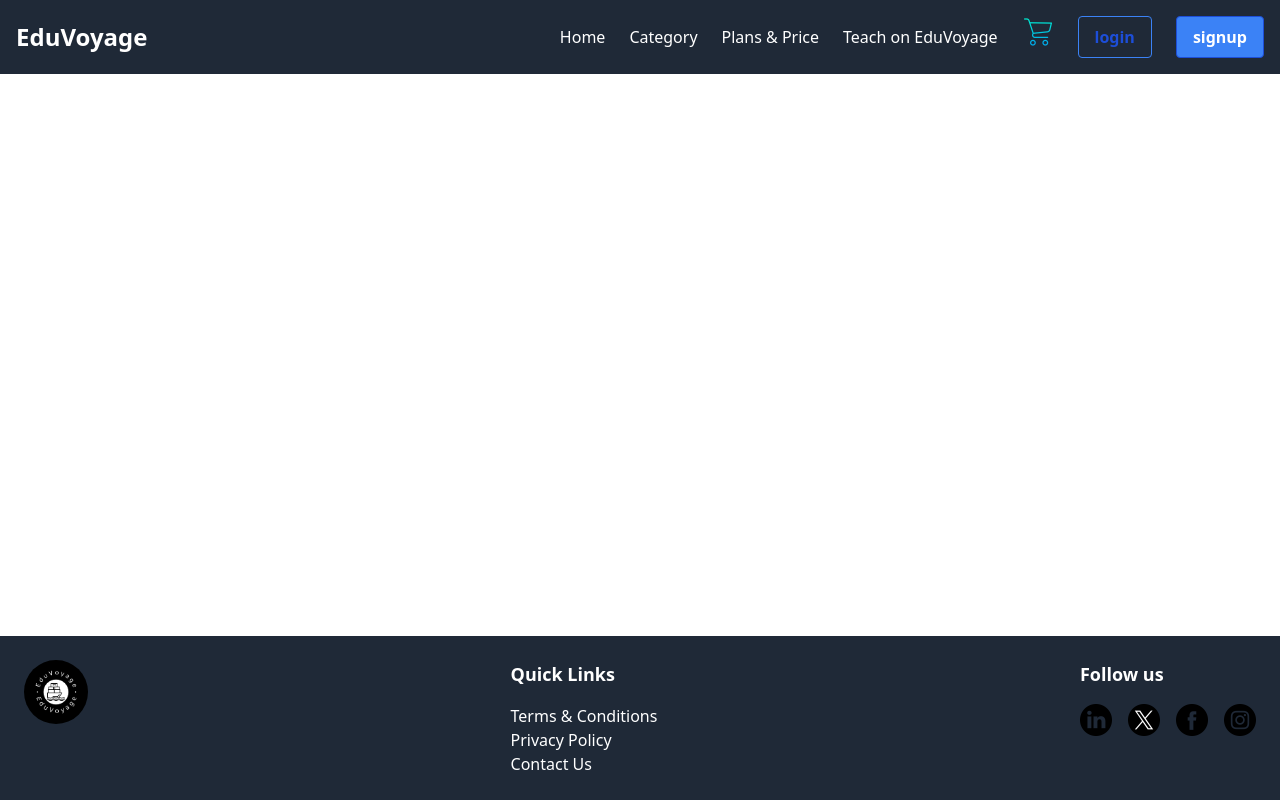
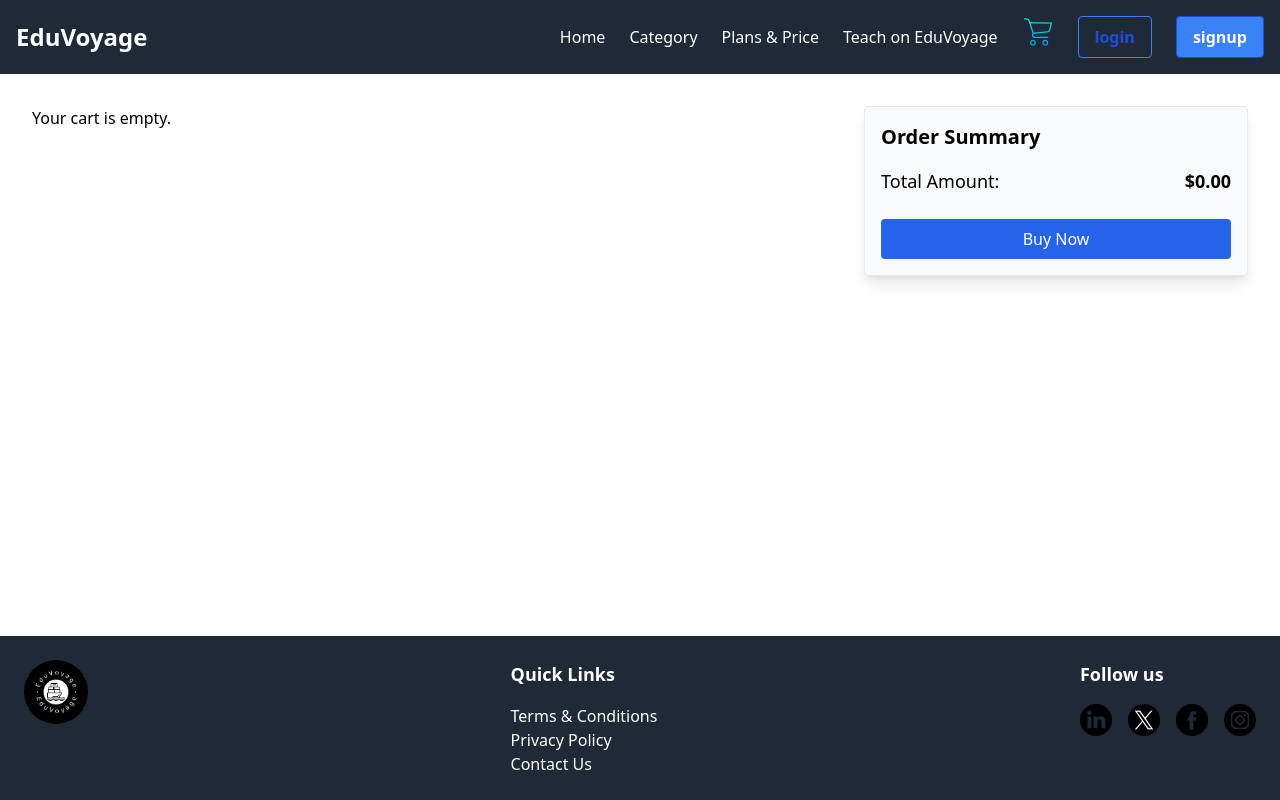
Before and after one commit to Rkhan76/EduVoyage, a React (Vite) app in the folder frontend/: page /cart in a window 1280 px wide. Built offline with nearby package versions, Linux system fonts and the light colour scheme.

Commit message:
feat: fetch and show the course details and total price in cart page

```diff
--- a/frontend/src/App.tsx
+++ b/frontend/src/App.tsx
@@ -22,6 +22,7 @@
 import NotFound from './pages/NotFound'
 import CourseDetailsPage from './pages/CourseDetailsPage'
 import { IsSingnedIn } from './store/atoms/IsSignedIn'
+import CartPage from './pages/CartPage'
 
 const AppContent = () => {
   const setCart = useSetRecoilState(cartState)
@@ -86,6 +87,7 @@
             element={<AllCoursesPage />}
           />
           <Route path="/try" element={<FetchDomainPage />} />
+          <Route path="/cart" element={<CartPage/>} />
           <Route path="not-found" element={<NotFound />} />
         </Routes>
       </main>
--- a/frontend/src/components/CartDetails.tsx
+++ b/frontend/src/components/CartDetails.tsx
@@ -1,7 +1,68 @@
-const CartDetails =(cart: string[])=> {
+import { useMemo } from 'react'
+
+type Course = {
+  id: string
+  title: string
+  description: string
+  domainName: string
+  subdomainName: string[]
+  price: number
+  creatorId: string
+  createdAt: string
+  updatedAt: string
+}
+
+const CartDetails = ({ cartDetails }: { cartDetails: Course[] }) => {
+  console.log('Cart details have reached the UI', cartDetails)
+
+  // Calculate total price using useMemo for optimization
+  const totalAmount = useMemo(() => {
+    return cartDetails.reduce((total, course) => total + course.price, 0)
+  }, [cartDetails])
+
   return (
-    <div>
-      {cart.map}
+    <div className="flex flex-col lg:flex-row lg:space-x-6">
+      {/* Cart items section */}
+      <div className="flex-1 p-4">
+        {cartDetails.length > 0 ? (
+          cartDetails.map((course) => (
+            <div
+              key={course.id}
+              className="flex justify-between items-center border p-4 mb-4 rounded shadow-sm"
+            >
+              <div>
+                <h2 className="text-xl font-semibold">{course.title}</h2>
+                <p className="text-gray-600">{course.description}</p>
+                <div className="text-gray-500">
+                  <span>Domain: {course.domainName}</span>
+                  <span> | Subdomain: {course.subdomainName.join(', ')}</span>
+                </div>
+              </div>
+              <div className="text-green-600 font-semibold text-lg">
+                ${course.price.toFixed(2)}
+              </div>
+            </div>
+          ))
+        ) : (
+          <p>Your cart is empty.</p>
+        )}
+      </div>
+
+      {/* Total amount and buy button section */}
+      <div className="flex-shrink-0 w-full lg:w-1/3 p-4">
+        <div className="border p-4 rounded shadow-lg bg-gray-50">
+          <h2 className="text-xl font-semibold mb-4">Order Summary</h2>
+          <div className="text-lg">
+            <p className="flex justify-between">
+              <span>Total Amount:</span>
+              <span className="font-bold">${totalAmount.toFixed(2)}</span>
+            </p>
+          </div>
+          <button className="mt-6 w-full py-2 px-4 bg-blue-600 text-white rounded hover:bg-blue-700">
+            Buy Now
+          </button>
+        </div>
+      </div>
     </div>
   )
 }
--- a/frontend/src/container/CartDetailsContainer.tsx
+++ b/frontend/src/container/CartDetailsContainer.tsx
@@ -1,13 +1,14 @@
-import CartDetails from "../components/CartDetails"
-import useFetchCart from "../hooks/useFetchCart"
+import CartDetails from '../components/CartDetails'
+import useFetchCartDetails from "../hooks/useFetchCartDetails"
 
 const CartDetailsContainer = () => {
-    const { loading, error, cart } = useFetchCart()
+  const { cartDetails,loading, error } = useFetchCartDetails()
 
-    if(loading) return <p>Loading ...</p>
-    if(error) return <p className="text-red-400">Unable to fetch the cart information</p>
+  if (loading) return <p>Loading ...</p>
+  if (error)
+    return <p className="text-red-400">Unable to fetch the cart information</p>
 
-  return <CartDetails cart={cart} />
+  return <CartDetails cartDetails={cartDetails} />
 }
 
 export default CartDetailsContainer
--- /dev/null
+++ b/frontend/src/hooks/useFetchCartDetails.tsx
@@ -0,0 +1,27 @@
+import { useEffect, useState } from 'react';
+import { fetchCartDetails } from '../services/cart'
+
+export const useFetchCartDetails = () => {
+  const [cartDetails, setCartDetails] = useState([]);
+  const [loading, setLoading] = useState(true);
+  const [error, setError] = useState<string | null>(null);
+
+  useEffect(() => {
+    const getCartDetails = async () => {
+      try {
+        const cartData = await fetchCartDetails();
+        setCartDetails(cartData);
+      } catch (err) {
+        setError('Error fetching cart details');
+      } finally {
+        setLoading(false);
+      }
+    };
+
+    getCartDetails();
+  }, []);
+
+  return { cartDetails, loading, error }
+};
+
+export default useFetchCartDetails
--- /dev/null
+++ b/frontend/src/pages/CartPage.tsx
@@ -0,0 +1,11 @@
+import CartDetailsContainer from "../container/CartDetailsContainer"
+
+const CartPage = () => {
+  return (
+    <div>
+      <CartDetailsContainer/>
+    </div>
+  )
+}
+
+export default CartPage
--- a/frontend/src/services/cart.ts
+++ b/frontend/src/services/cart.ts
@@ -46,3 +46,33 @@
     throw new Error('Failed to fetch cart data')
   }
 }
+
+
+export const fetchCartDetails = async () => {
+  try {
+    const token = Cookies.get('token')
+
+    if (!token) {
+      throw new Error('No token found, please sign in')
+    }
+
+    const response = await axios.get(
+      `${BASE_URL}/cart/details`,
+      {
+        headers: {
+          Authorization: `Bearer ${token}`,
+        },
+      }
+    )
+
+    if (response.data.success) {
+      return response.data.cart
+    } else {
+      console.error('Error fetching cart details:', response.data.error)
+      return []
+    }
+  } catch (error) {
+    console.error('Failed to fetch cart details:', error)
+    return []
+  }
+}
```
Also changed, not shown: 2 other files (tests, documents, lock files or other folders).
